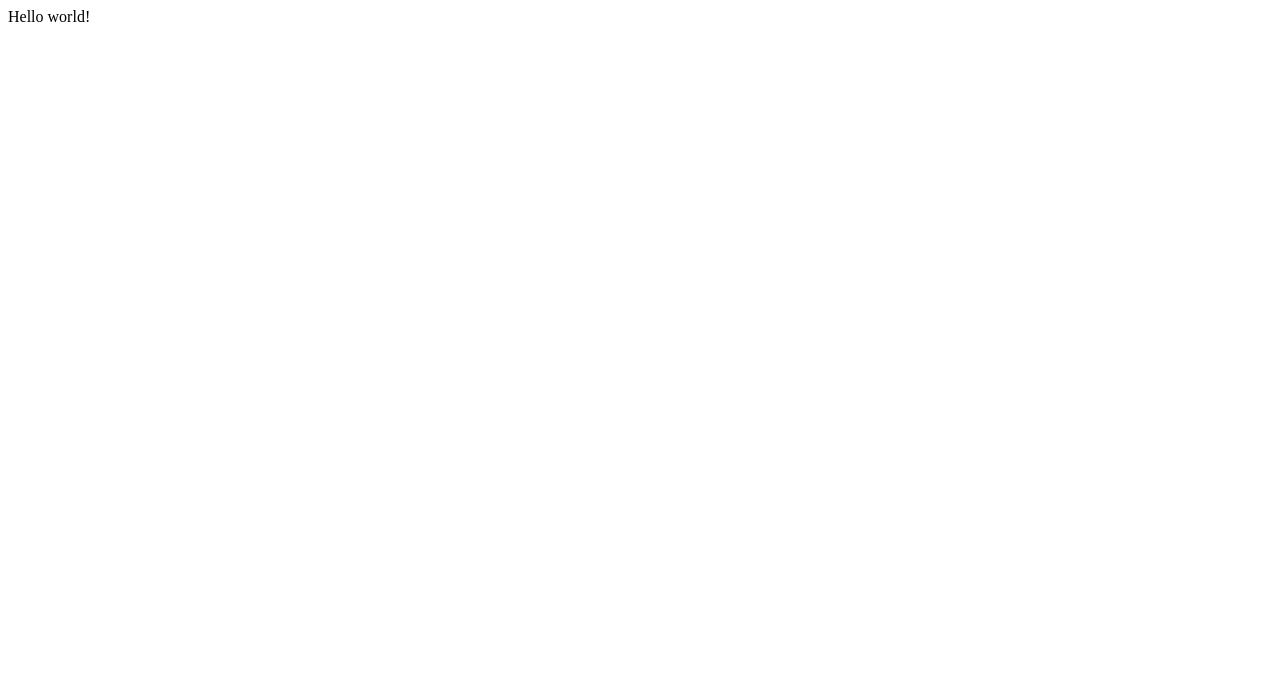
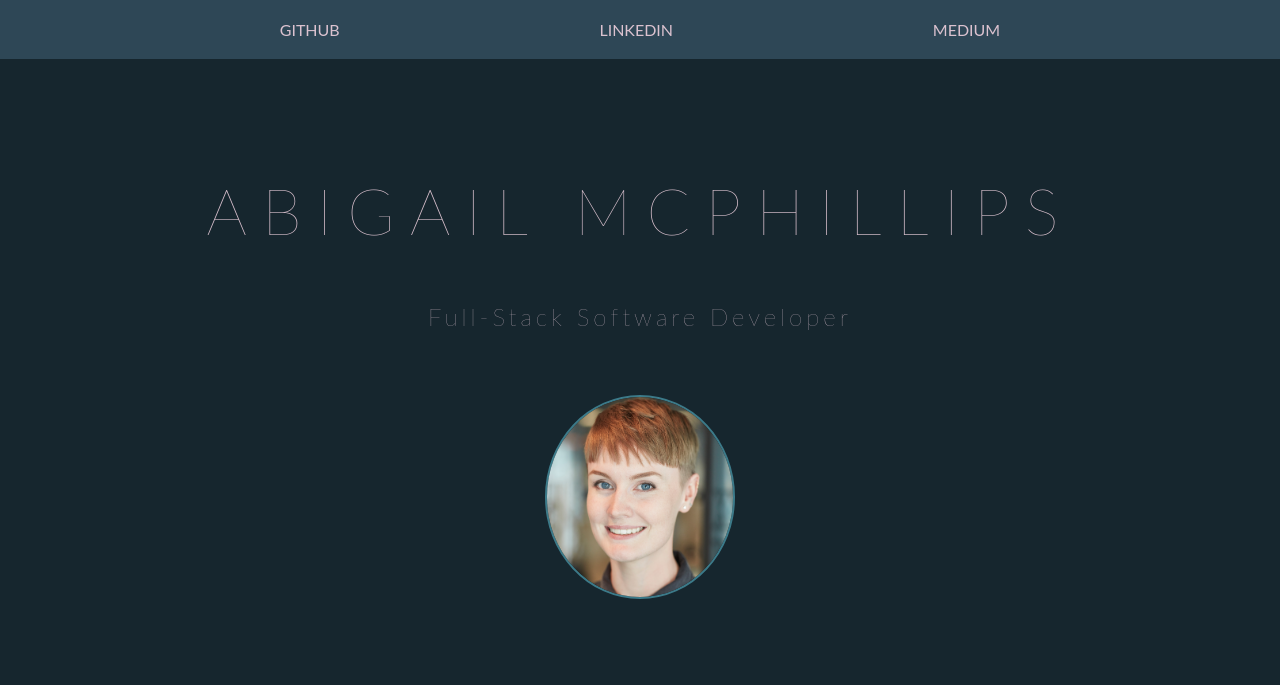
Before and after one commit to AbigailMcP/portfolio, a Gatsby site: page / in a window 1280 px wide. Built offline with nearby package versions, Linux system fonts and the light colour scheme; Gatsby itself is replaced by a stand-in of ours.

Commit message:
initial commit

```diff
--- /dev/null
+++ b/src/components/layout.js
@@ -0,0 +1,23 @@
+import React from 'react'
+
+import '../styles/layout.css'
+
+export default function Layout({ children }) {
+  return (
+    <div>
+      <header>
+        <ul className='headerLinks'>
+          <li><a href='https://github.com/AbigailMcP'>GitHub</a></li>
+          <li>
+            <a href='https://www.linkedin.com/in/abigail-mcphillips/'>
+              LinkedIn
+            </a>
+          </li>
+          <li><a href='https://medium.com/@AbigailMcp'>Medium</a></li>
+        </ul>
+      </header>
+      <main>{children}</main>
+      <footer></footer>
+    </div>
+  )
+}
--- a/src/pages/index.js
+++ b/src/pages/index.js
@@ -1,5 +1,16 @@
-import React from "react"
+import React from 'react'
+
+import Layout from '../components/layout'
+import headshot from '../images/headshot.png'
 
 export default function Home() {
-  return <div>Hello world!</div>
+  return (
+    <Layout>
+      <section>
+        <h1 className='mainTitle'>Abigail McPhillips</h1>
+        <p className='subtitle'>Full-Stack Software Developer</p>
+        <img className='circleImage' src={headshot} alt="Avatar"/>
+      </section>
+    </Layout>
+  )
 }
--- /dev/null
+++ b/src/styles/layout.css
@@ -0,0 +1,70 @@
+:root {
+  --dark-green: #16262e;
+  --mid-green: #2e4756;
+  --light-green: #3c7a89;
+  --grey: #9fa2b2;
+  --pink: #dbc2cf;
+}
+
+html {
+  font-family: 'Lato', sans-serif;
+  -ms-text-size-adjust: 100%;
+  -webkit-text-size-adjust: 100%;
+  box-sizing: border-box;
+}
+
+body {
+  background-color: var(--dark-green);
+  margin: 0;
+  -webkit-font-smoothing: antialiased;
+  -moz-osx-font-smoothing: grayscale;
+}
+
+header {
+  background-color: var(--mid-green);
+  color: var(--pink)
+}
+
+main {
+  background-color: var(--dark-green);
+  color: var(--pink);
+}
+
+section {
+  padding: 60px 10px 80px 10px;
+  text-align: center;
+}
+
+.headerLinks {
+  display: flex;
+  justify-content: space-evenly;
+  margin: 0;
+  padding: 20px;
+  list-style: none;
+}
+
+.headerLinks li a {
+  color: var(--pink);
+  text-transform: uppercase;
+  text-decoration: none;
+}
+
+.mainTitle {
+  font-weight: lighter;
+  font-size: 64px;
+  letter-spacing: 15px;
+  text-transform: uppercase;
+}
+
+.subtitle {
+  font-size: 24px;
+  font-weight: lighter;
+  letter-spacing: 4px;
+  margin-bottom: 64px;
+}
+
+.circleImage {
+  border-radius: 50%;
+  height: 200px;
+  border: solid 2px var(--light-green);
+}
```
Also changed, not shown: README.md, src/images/headshot.png (added).
